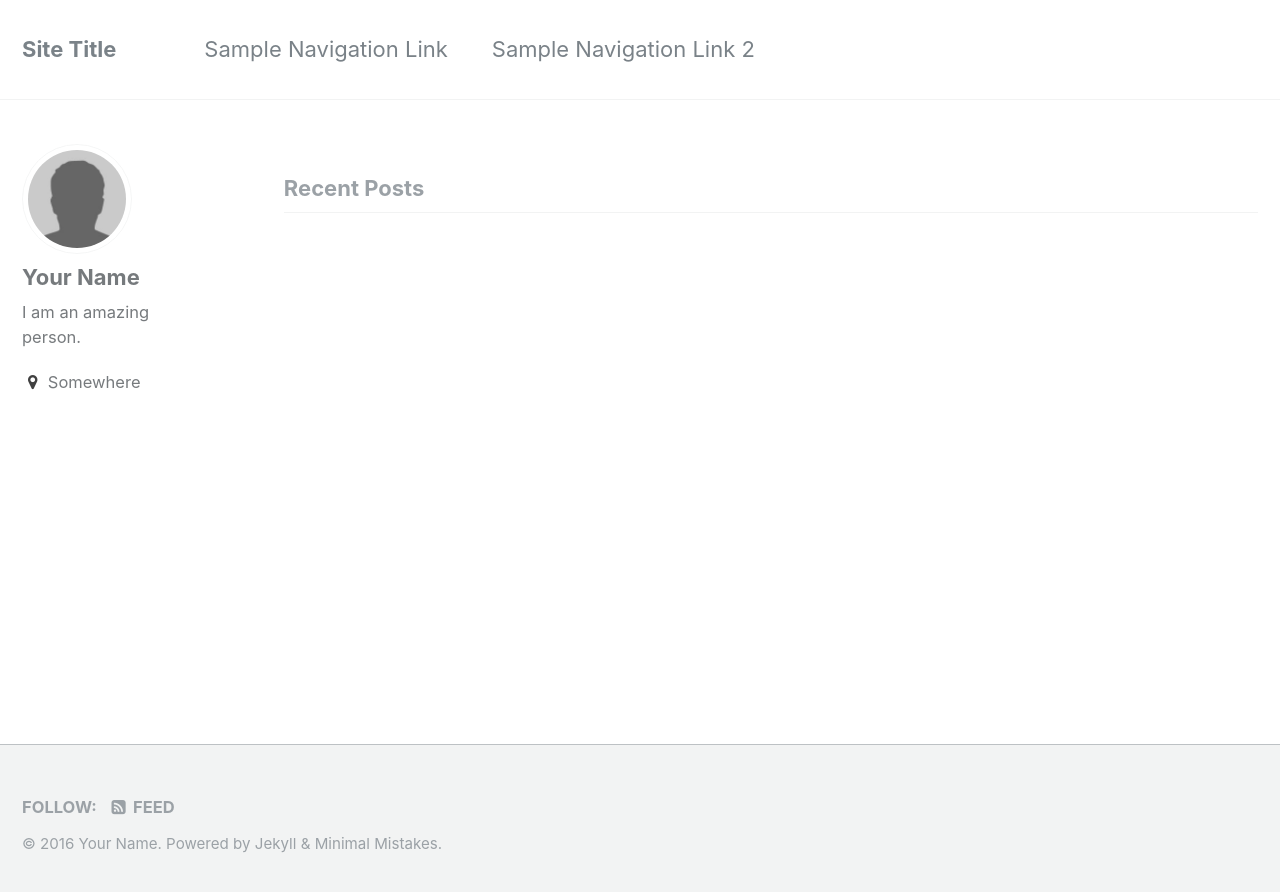
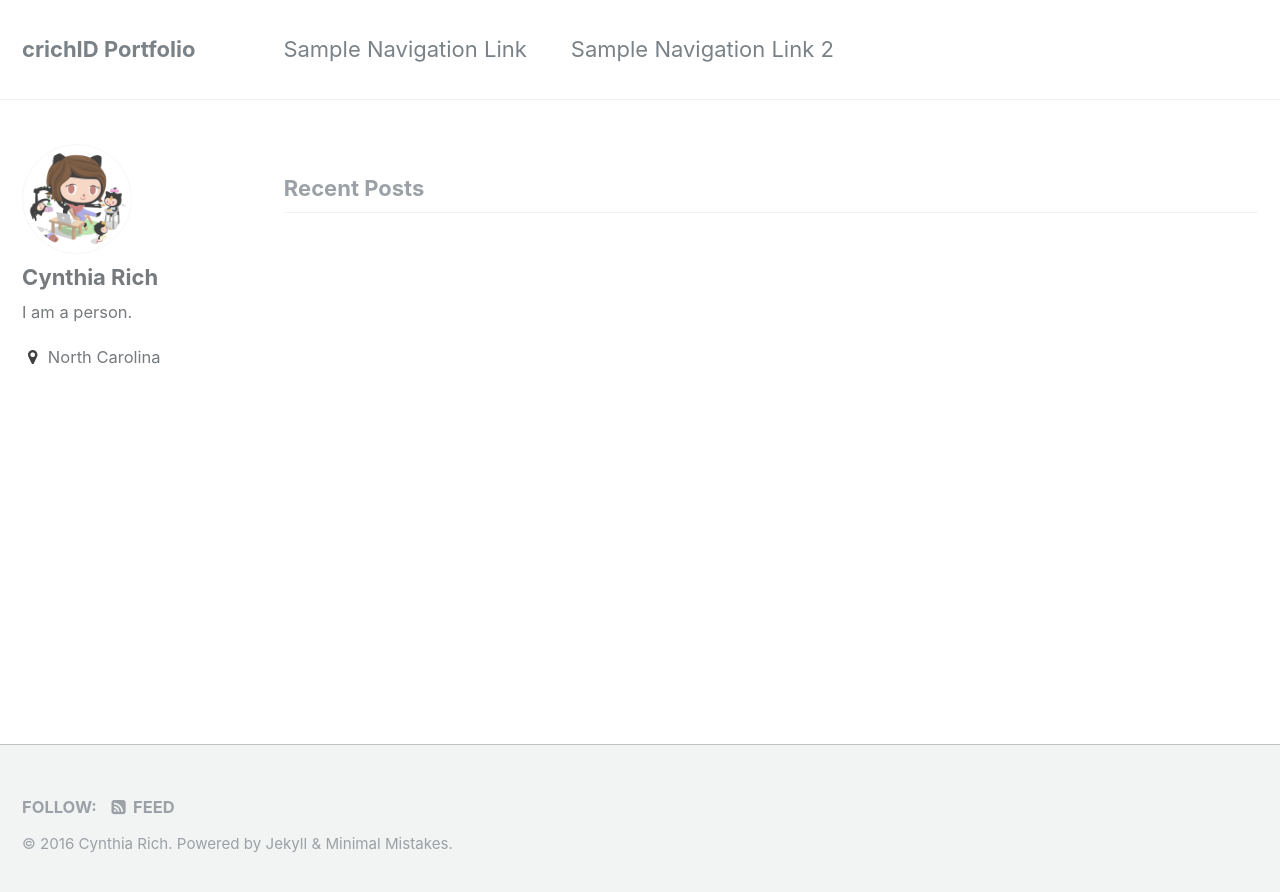
Before and after one commit to huemac/crichID.github.io, a Jekyll site: the page built from index.html, in a window 1280 px wide. Shown: the top 892 px of the page. Built offline with Jekyll 4.4.1, drawn with Linux system fonts in a browser that asks for light colours; the list of posts is cut into pages by our own code.

Commit message:
update config and avatar

```diff
--- a/_config.yml
+++ b/_config.yml
@@ -7,13 +7,13 @@
 
 # Site Settings
 locale                   : "en"
-title                    : "Site Title"
+title                    : "crichID Portfolio"
 title_separator          : "-"
-name                     : "Your Name"
+name                     : "Cynthia Rich"
 description              : "An amazing website."
-url                      : # the base hostname & protocol for your site e.g. "https://mmistakes.github.io"
+url                      : "https://crichID.github.io"
 baseurl                  : # the subpath of your site, e.g. "/blog"
-repository               : # GitHub username/repo-name e.g. "mmistakes/minimal-mistakes"
+repository               : crichID/crichID.github.io
 teaser                   : # filename of teaser fallback teaser image placed in /images/, .e.g. "500x300.png"
 # breadcrumbs            : false # true, false (default)
 words_per_minute         : 200
@@ -77,10 +77,10 @@ analytics:
 
 # Site Author
 author:
-  name             : "Your Name"
-  avatar           : "bio-photo.jpg"
-  bio              : "I am an amazing person."
-  location         : "Somewhere"
+  name             : "Cynthia Rich"
+  avatar           : "momtocat.png"
+  bio              : "I am a person."
+  location         : "North Carolina"
   email            :
   uri              :
   bitbucket        :
```
Also changed, not shown: images/momtocat.png (added).
